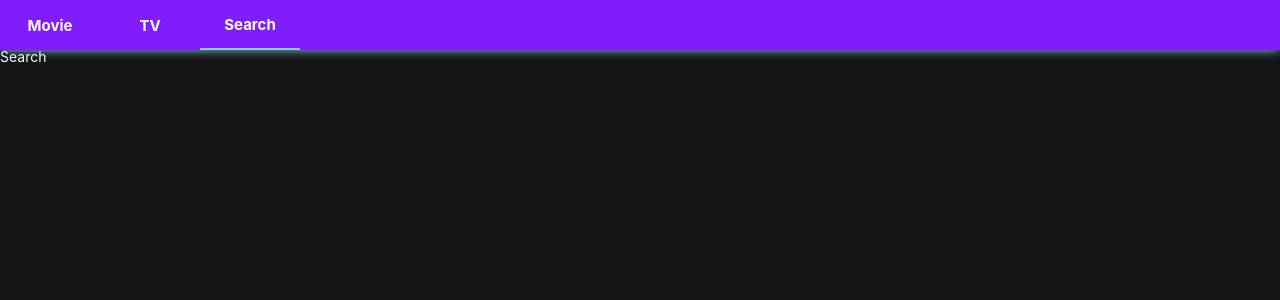
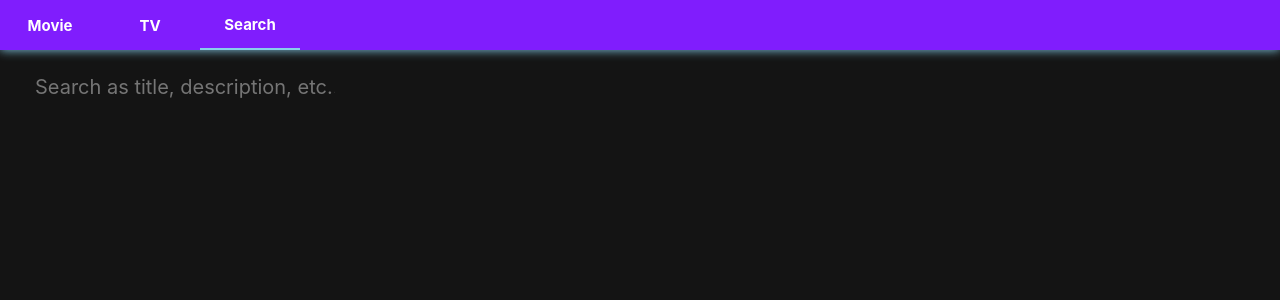
Before and after one commit to gonnabea/JFlix, a React (Create React App) app: page /search in a window 1280 px wide. Shown: the top 300 px of the page. Built offline with nearby package versions, Linux system fonts and the light colour scheme.

Commit message:
- By #6.3 SearchPresenter Component

```diff
--- a/src/Components/GlobalStyles.js
+++ b/src/Components/GlobalStyles.js
@@ -15,7 +15,7 @@ const globalStyles = createGlobalStyle`
         font-size: 14px;
         background-color: rgba(20, 20, 20, 1);
         color: white;
-        padding-top:50px;
+        padding-top:75px;
     }
 `
 
--- /dev/null
+++ b/src/Components/Loader.js
@@ -0,0 +1,27 @@
+import React from "react";
+import styled from "styled-components";
+
+const Container = styled.div`
+    height: 100vh;
+    width: 100vw;
+    display: flex;
+    justify-content: center;
+    align-items: center;
+    font-size: 40px;
+    position: relative;
+    top: -75px;
+    animation: turnLoader 1s infinite;
+    @keyframes turnLoader{
+        0%{
+            transform: rotateZ(0deg)
+        }
+        100%{
+            transform: rotateZ(360deg)
+        }
+    }
+`;
+
+export default () => <Container>
+    <span role="img" aria-label="Loading">
+    🧭
+    </span></Container>;
--- /dev/null
+++ b/src/Components/Section.js
@@ -0,0 +1,40 @@
+import React from "react";
+import PropTypes from "prop-types";
+import styled from "styled-components";
+
+const Container = styled.div`
+width:100%;
+padding: 0px 10px;
+:not(:last-child){
+margin-bottom: 50px;
+  }
+`;
+
+const Title = styled.span`
+font-size: 15px;
+font-weight: 700;
+`;
+
+const Grid = styled.div`
+margin-top: 25px;
+display: grid;
+grid-template-columns: repeat(auto-fill, 125px);
+grid-gap: 25px;
+`;
+
+const Section = ({title, children}) => (
+    <Container>
+        <Title>{title}</Title>
+        <Grid>{children}</Grid>
+    </Container>
+);
+
+Section.propTypes = {
+    title: PropTypes.string.isRequired,
+    children: PropTypes.oneOfType([
+        PropTypes.arrayOf(PropTypes.node),
+        PropTypes.node
+    ])
+}
+
+export default Section;
--- a/src/Routes/Detail/DetailPresenter.js
+++ b/src/Routes/Detail/DetailPresenter.js
@@ -1 +1,17 @@
-export default () => "Detail";
+import React from "react";
+import PropTypes from "prop-types";
+import styled from "styled-components";
+
+const TVPresenter = ({
+    result,
+    error,
+    loading
+}) => null;
+
+TVPresenter.propTypes = {
+    result: PropTypes.object,
+    error: PropTypes.bool,
+    loading: PropTypes.string
+}
+
+export default TVPresenter;
--- a/src/Routes/Home/HomePresenter.js
+++ b/src/Routes/Home/HomePresenter.js
@@ -1 +1,41 @@
-export default () => "Home";
+import React from "react";
+import PropTypes from "prop-types";
+import styled from "styled-components";
+import Section from "Components/Section";
+import Loader from "../../Components/Loader";
+
+
+const Container = styled.div`
+  padding: 0px 20px;
+`;
+
+
+
+const HomePresenter = ({
+    nowPlaying,
+    upcoming,
+    popular,
+    error,
+    loading}) => loading ? <Loader/> :
+    <Container>
+        {nowPlaying && nowPlaying.length > 0 && (
+            <Section title="Now Playing">{nowPlaying.map( movie => <span key={movie.id}>{movie.title}</span>)}</Section>
+        )}
+        {upcoming && upcoming.length > 0 && (
+            <Section title="Upcoming">{upcoming.map( movie => <span key={movie.id}>{movie.title}</span>)}</Section>
+        )}
+        {popular && popular.length > 0 && (
+            <Section title="Popular">{popular.map( movie => <span key={movie.id}>{movie.title}</span>)}</Section>
+        )}
+
+    </Container>;
+
+HomePresenter.propTypes = {
+    nowPlaying: PropTypes.array,
+    upcoming: PropTypes.array,
+    popular: PropTypes.array,
+    loading: PropTypes.bool,
+    error: PropTypes.string
+}
+
+export default HomePresenter;
--- a/src/Routes/Popular/PopularPresenter.js
+++ b/src/Routes/Popular/PopularPresenter.js
@@ -1 +1,11 @@
-export default () => "Popular";
+import React from "react";
+import PropTypes from "prop-types";
+import styled from "styled-components";
+
+const PopularPresenter = () => null;
+
+PopularPresenter.PropTypes = {
+
+}
+
+export default PopularPresenter;
--- a/src/Routes/Search/SearchContainer.js
+++ b/src/Routes/Search/SearchContainer.js
@@ -7,16 +7,26 @@ class SearchContainer extends Component{
     state = {
         movieResults: null,
         tvResults: null,
-        searchTerm: "code",
+        searchTerm: "",
         loading: false,
         error: null
     }
 
-        handleSubmit = async(searchTerm) => {
-
+        handleSubmit = async(e) => {
+        e.preventDefault();
+        const { searchTerm } = this.state;
         if(searchTerm !== ""){
             this.searchByTerm(searchTerm);
         }
+    }
+
+    updateTerm = (e) => {
+        const {
+            target: {value}
+        } = e;
+        this.setState({
+            searchTerm: value
+        })
     }
 
     searchByTerm = async() => {
@@ -58,6 +68,7 @@ class SearchContainer extends Component{
             loading={loading}
             error={error}
             handleSubmit={this.handleSubmit}
+            updateTerm={this.updateTerm}
             />
         )
     }
--- a/src/Routes/Search/SearchPresenter.js
+++ b/src/Routes/Search/SearchPresenter.js
@@ -1 +1,68 @@
-export default () => "Search";
+import React from "react";
+import PropTypes from "prop-types";
+import styled from "styled-components";
+import Loader from "../../Components/Loader";
+import Section from "../../Components/Section";
+
+const Container = styled.div`
+  padding: 0px 20px;
+`;
+
+const Form = styled.form`
+width: 50%;
+`;
+
+const Input = styled.input`
+all: unset;
+width: 100%;
+font-size: 20px;
+margin-bottom: 30px;
+border-radius: 10px;
+padding-left: 15px;
+width: 300px;
+:focus{
+    animation: focusedInput 0.3s forwards;
+    ::placeholder{
+        color: white;
+        opacity: 0.8;
+    }
+}
+@keyframes focusedInput{
+
+    to{
+        box-shadow: 10px 5px 15px white;
+    }
+}
+`;
+
+
+
+const SearchPresenter = ({
+    movieResults,
+    tvResults,
+    searchTerm,
+    loading,
+    error,
+    handleSubmit,
+    updateTerm
+}) => <Container>
+    <Form onSubmit={handleSubmit}>
+    <Input type="text" placeholder="Search as title, description, etc..." value={searchTerm} onChange={updateTerm}/>
+    </Form>
+    {loading ? <Loader/> : <>
+    {movieResults && movieResults.length > 0 && <Section title="Movie Results">{movieResults.map( movie => <span key={movie.id}>{movie.title}</span>)}</Section>}
+    {tvResults && tvResults.length > 0 && <Section title="TV Show Results">{tvResults.map( show => <span key={show.id}>{show.name}</span>)}</Section>}
+    </>}
+</Container>;
+
+SearchPresenter.propTypes = {
+    movieResults: PropTypes.array,
+    tvResults: PropTypes.array,
+    searchTerm: PropTypes.string,
+    loading: PropTypes.bool,
+    error: PropTypes.string,
+    handleSubmit: PropTypes.func,
+    updateTerm: PropTypes.func.isRequired
+}
+
+export default SearchPresenter;
--- a/src/Routes/TV/TVPresenter.js
+++ b/src/Routes/TV/TVPresenter.js
@@ -1 +1,35 @@
-export default () => "TV";
+import React from "react";
+import PropTypes from "prop-types";
+import styled from "styled-components";
+import Section from "../../Components/Section";
+import Loader from "../../Components/Loader";
+
+const Container = styled.div``
+
+const TVPresenter = ({
+    topRated,
+    popular,
+    airingTodays,
+    loading,
+    error}) => loading ? <Loader /> : <Container>
+        {topRated && topRated.length > 0 &&
+        (<Section title="Top Rated TV Shows" >
+            {topRated.map( show => <span key={show.id}>show.name</span>)}</Section>)}
+        {popular && popular.length > 0 &&
+        (<Section title="Popular TV Shows" >
+            {popular.map( show => <span key={show.id}>show.name</span>)}</Section>)}
+        {airingTodays && airingTodays.length > 0 &&
+        (<Section title="airingToday" >
+            {airingTodays.map( show => <span key={show.id}>show.name</span>)}
+            </Section>)}
+    </Container>;
+
+TVPresenter.propTypes = {
+    topRated: PropTypes.array,
+    popular: PropTypes.array,
+    airingTodays: PropTypes.array,
+    loading: PropTypes.bool,
+    error: PropTypes.string
+}
+
+export default TVPresenter;
```
Also changed, not shown: 1 other file (tests, documents, lock files or other folders).
